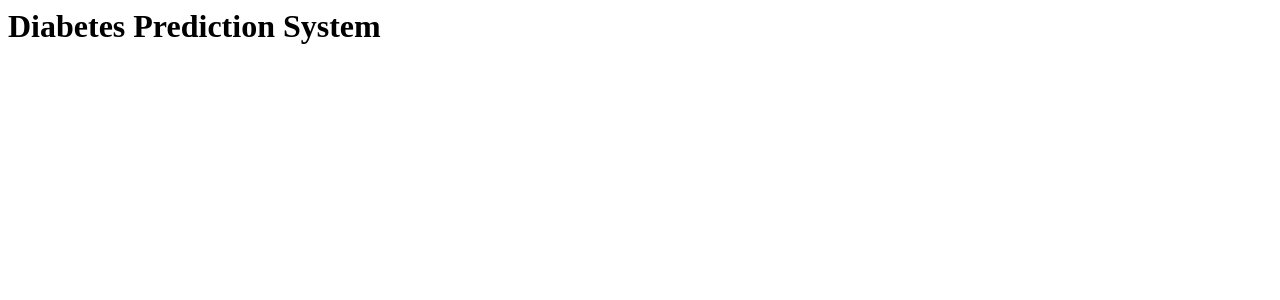
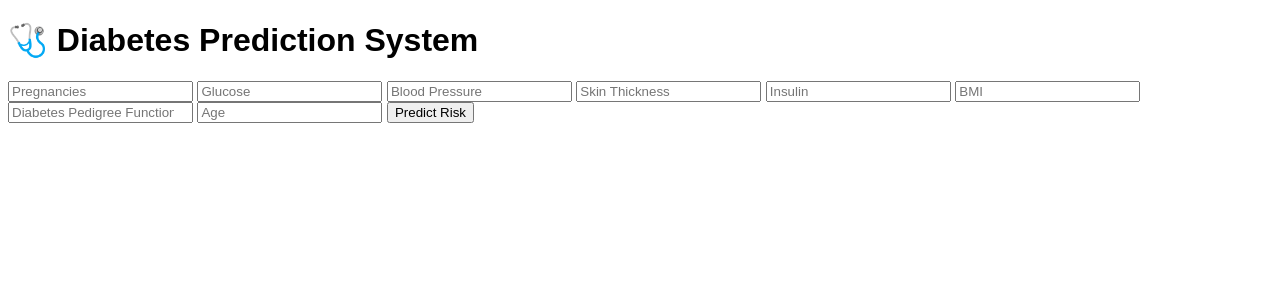
Before and after one commit to harinithati/Diabetes-Prediction-System, a Python web app: template templates/index.html in a window 1280 px wide. Shown: the top 300 px of the page. Run offline with Jinja, Linux system fonts and the light colour scheme; the template is opened without the code that fills it, so the values that code supplies are empty.

Commit message:
Update index.html

```diff
--- a/templates/index.html
+++ b/templates/index.html
@@ -1 +1,52 @@
-<h1>Diabetes Prediction System</h1>
+
+<!DOCTYPE html>
+<html>
+<head>
+    <title>Diabetes Prediction System</title>
+    <link rel="stylesheet" href="{{ url_for('static', filename='style.css') }}">
+</head>
+
+<body>
+
+<div class="container">
+
+    <h1>🩺 Diabetes Prediction System</h1>
+
+    <form action="/predict" method="post">
+
+        <input type="number" step="any" name="Pregnancies" placeholder="Pregnancies" required>
+
+        <input type="number" step="any" name="Glucose" placeholder="Glucose" required>
+
+        <input type="number" step="any" name="BloodPressure" placeholder="Blood Pressure" required>
+
+        <input type="number" step="any" name="SkinThickness" placeholder="Skin Thickness" required>
+
+        <input type="number" step="any" name="Insulin" placeholder="Insulin" required>
+
+        <input type="number" step="any" name="BMI" placeholder="BMI" required>
+
+        <input type="number" step="any" name="DiabetesPedigreeFunction" placeholder="Diabetes Pedigree Function" required>
+
+        <input type="number" step="any" name="Age" placeholder="Age" required>
+
+        <button type="submit">Predict Risk</button>
+
+    </form>
+
+    {% if prediction %}
+
+    <div class="result">
+
+        <h2>{{ prediction }}</h2>
+
+        <h3>Risk Probability: {{ probability }}%</h3>
+
+    </div>
+
+    {% endif %}
+
+</div>
+
+</body>
+</html>
```
